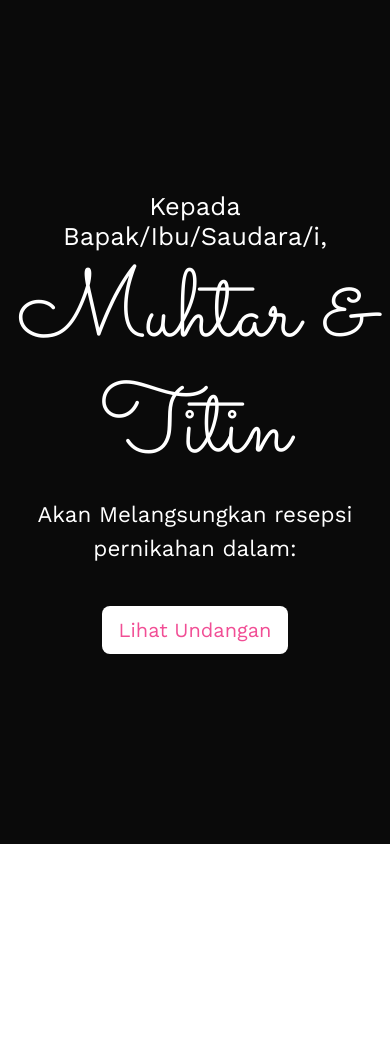
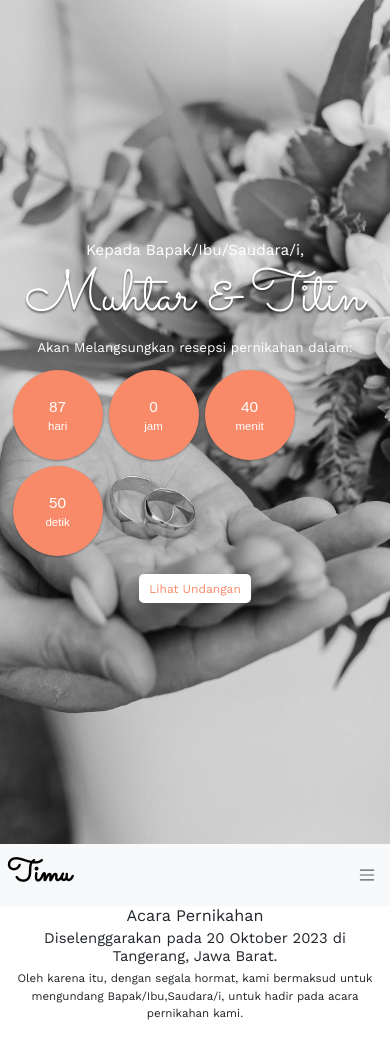
Before and after one commit to hidayatTM/tm-wedding, a plain HTML site: page index.html in a window 390 px wide. Shown: the top 1058 px of the page. Drawn offline with nearby package versions, Linux system fonts and the light colour scheme.

Commit message:
merubah css, index html, dan menambahkan image

```diff
--- a/Step - Step.txt
+++ b/Step - Step.txt
@@ -4,3 +4,6 @@
 4. Tambahkan Style css.
 5. Download SimplyCountdown.js ( github)
 6. Extract SimplyCountdown, ambil file .js pada folder dist.
+7. Kemudian copy css nya.
+8. Buat folder countdown copy file .js dan .css ke folder tersebut.
+9. untuk ornamen caari floral pattern
--- /dev/null
+++ b/countdown/simplyCountdown.theme.default.css
@@ -0,0 +1,28 @@
+.simply-countdown {
+  overflow: hidden;
+  display: table;
+  margin: auto;
+  font-family: "Arial", sans-serif;
+}
+.simply-countdown > .simply-section {
+  width: 50px;
+  height: 50px;
+  padding: 80px;
+  display: flex;
+  align-items: center;
+  justify-content: center;
+  float: left;
+  margin: 10px;
+  background: var(--orange);
+  box-shadow: 0 1px 3px rgba(0, 0, 0, 0.12), 0 1px 2px rgba(0, 0, 0, 0.24);
+  border-radius: 50%;
+}
+.simply-countdown > .simply-section .simply-amount,
+.simply-countdown > .simply-section .simply-word {
+  display: block;
+  text-align: center;
+}
+
+.simply-countdown > .simply-section .simply-amount {
+  font-size: 1.6rem;
+}
--- a/index.html
+++ b/index.html
@@ -18,6 +18,9 @@
       rel="stylesheet"
     />
 
+    <!-- countdown -->
+    <link rel="stylesheet" href="countdown/simplyCountdown.theme.default.css" />
+    <script src="countdown/simplyCountdown.min.js"></script>
     <!-- my css -->
     <link rel="stylesheet" href="style.css" />
   </head>
@@ -31,16 +34,94 @@
         <h4>Kepada Bapak/Ibu/Saudara/i,</h4>
         <h1>Muhtar & Titin</h1>
         <p>Akan Melangsungkan resepsi pernikahan dalam:</p>
+        <div class="simply-countdown"></div>
         <a href="#undangan" class="btn btn-lg mt-4">Lihat Undangan</a>
       </main>
     </section>
 
     <!-- END HERO SECTION -->
 
+    <!-- navbar -->
+    <nav class="navbar navbar-expand-md bg-body-tertiary sticky-top mynavbar">
+      <div class="container">
+        <a class="navbar-brand" href="#">Timu</a>
+        <button
+          class="navbar-toggler border-0"
+          type="button"
+          data-bs-toggle="offcanvas"
+          data-bs-target="#offcanvasNavbar"
+          aria-controls="offcanvasNavbar"
+          aria-label="Toggle navigation"
+        >
+          <span class="navbar-toggler-icon"></span>
+        </button>
+        <div
+          class="offcanvas offcanvas-end"
+          tabindex="-1"
+          id="offcanvasNavbar"
+          aria-labelledby="offcanvasNavbarLabel"
+        >
+          <div class="offcanvas-header">
+            <h5 class="offcanvas-title" id="offcanvasNavbarLabel">Timu</h5>
+            <button
+              type="button"
+              class="btn-close"
+              data-bs-dismiss="offcanvas"
+              aria-label="Close"
+            ></button>
+          </div>
+          <div class="offcanvas-body">
+            <div class="navbar-nav ms-auto">
+              <a class="nav-link" href="#home">Home</a>
+              <a class="nav-link" href="#info">Info</a>
+              <a class="nav-link" href="#story">Story</a>
+              <a class="nav-link" href="#gallery">Gallery</a>
+              <a class="nav-link" href="#rsvp">RSVP</a>
+              <a class="nav-link" href="#gifts">Gifts</a>
+            </div>
+          </div>
+        </div>
+      </div>
+    </nav>
+
+    <section class="home" id="home">
+      <div class="container">
+        <div class="row justify-content-center">
+          <div class="col-md-8 text-center">
+            <h2>Acara Pernikahan</h2>
+            <h3>
+              Diselenggarakan pada 20 Oktober 2023 di Tangerang, Jawa Barat.
+            </h3>
+            <p>
+              Oleh karena itu, dengan segala hormat, kami bermaksud untuk
+              mengundang Bapak/Ibu,Saudara/i, untuk hadir pada acara pernikahan
+              kami.
+            </p>
+          </div>
+        </div>
+      </div>
+    </section>
+
     <script
       src="https://cdn.jsdelivr.net/npm/bootstrap@5.3.0/dist/js/bootstrap.bundle.min.js"
       integrity="sha384-geWF76RCwLtnZ8qwWowPQNguL3RmwHVBC9FhGdlKrxdiJJigb/j/68SIy3Te4Bkz"
       crossorigin="anonymous"
     ></script>
+
+    <script>
+      simplyCountdown(".simply-countdown", {
+        year: 2023, // required
+        month: 10, // required
+        day: 20, // required
+        hours: 8, // Default is 0 [0-23] integer
+        words: {
+          //words displayed into the countdown
+          days: { singular: "hari", plural: "hari" },
+          hours: { singular: "jam", plural: "jam" },
+          minutes: { singular: "menit", plural: "menit" },
+          seconds: { singular: "detik", plural: "detik" },
+        },
+      });
+    </script>
   </body>
 </html>
--- a/style.css
+++ b/style.css
@@ -1,20 +1,41 @@
 :root {
-  --pink: #f14e95;
+  --orange: #f88a69;
   --bg: #0a0a0a;
-  --shadow: 0 2px 2px rgb(0, 0, 0 / 0.5);
+  --shadow: 0 2px 2px rgb(0 0 0 / 0.5);
 }
 
 body {
   /* artinya 1.2 x 16px */
   font-size: 1.2rem;
   font-family: "Work Sans", sans-serif;
-  min-height: 2000px;
+  min-height: 4000px;
+}
+
+.hero::before {
+  content: "";
+  position: absolute;
+  top: 0;
+  left: 0;
+  width: 100%;
+  height: 100%;
+  background-image: url(img/bg-wedding-1.jpg);
+  /* gambar mengikuti layar */
+  background-size: cover;
+  background-position: center;
+  z-index: -1;
+  filter: grayscale();
 }
 
 .hero {
   /* memenuhi tinggi layar */
   min-height: 100vh;
-  background-color: var(--bg);
+  /* background-color: var(--bg); */
+}
+
+.hero h1,
+hero h4,
+hero p {
+  text-shadow: var(--shadow);
 }
 
 .hero h1 {
@@ -31,11 +52,71 @@ body {
 }
 
 .hero a {
-  color: var(--pink);
+  color: var(--orange);
   background-color: white;
 }
 
 .hero a:hover {
-  background-color: var(--pink);
+  background-color: var(--orange);
   color: white;
+  box-shadow: var(--shadow);
 }
+
+.mynavbar {
+}
+
+.mynavbar .navbar-brand,
+.mynavbar .offcanvas-title {
+  font-family: "Sacramento", cursive;
+  font-size: 3.2rem;
+  font-weight: bold;
+}
+
+.mynavbar .nav-link {
+  text-transform: uppercase;
+}
+
+.home {
+}
+
+/* Media Query */
+
+/*  laptop  */
+@media (max-width: 992px) {
+  html {
+    font-size: 75%;
+  }
+
+  .simply-countdown > .simply-section {
+    padding: 70px;
+  }
+}
+
+/* tablet */
+@media (max-width: 768px) {
+  html {
+    font-size: 65;
+  }
+  .simply-countdown > .simply-section {
+    padding: 60px;
+    margin: 5px;
+  }
+}
+
+/* mobile phone */
+
+@media (max-width: 576px) {
+  html {
+    font-size: 60%;
+  }
+
+  .simply-countdown > .simply-section {
+    padding: 45px;
+    margin: 3px;
+  }
+
+  .mynavbar .nav-link {
+    font-size: 2rem;
+    text-align: center;
+  }
+}
```
Also changed, not shown: img/bg-wedding-1.jpg (added), img/bg-wedding-2 - Copy.jpg (added), img/bg-wedding-2.jpg (added), img/bg-wedding.jpg (added), img/hand-drawn-floral-wallpaper/5609849.jpg (added), 4 other files.
